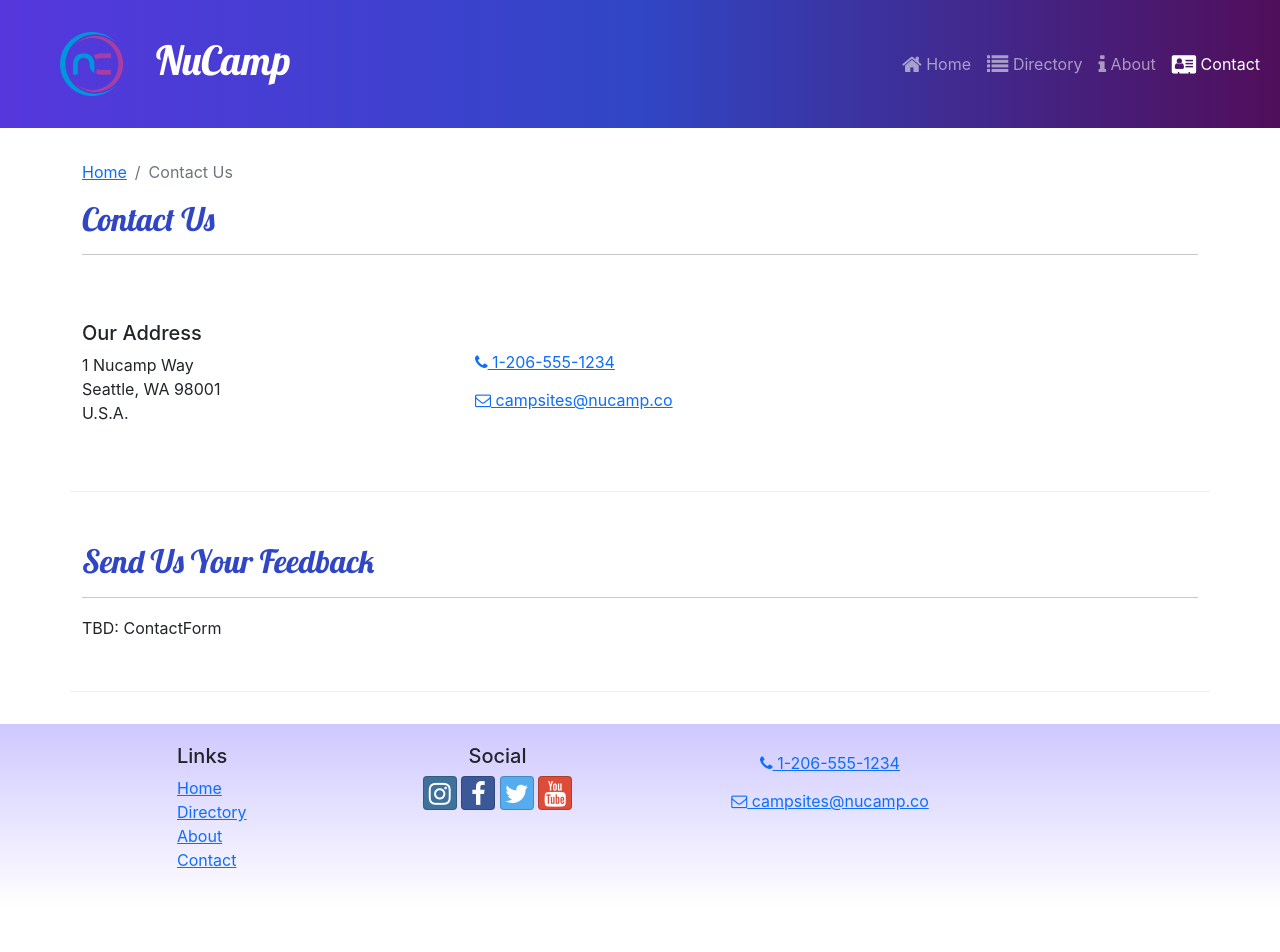
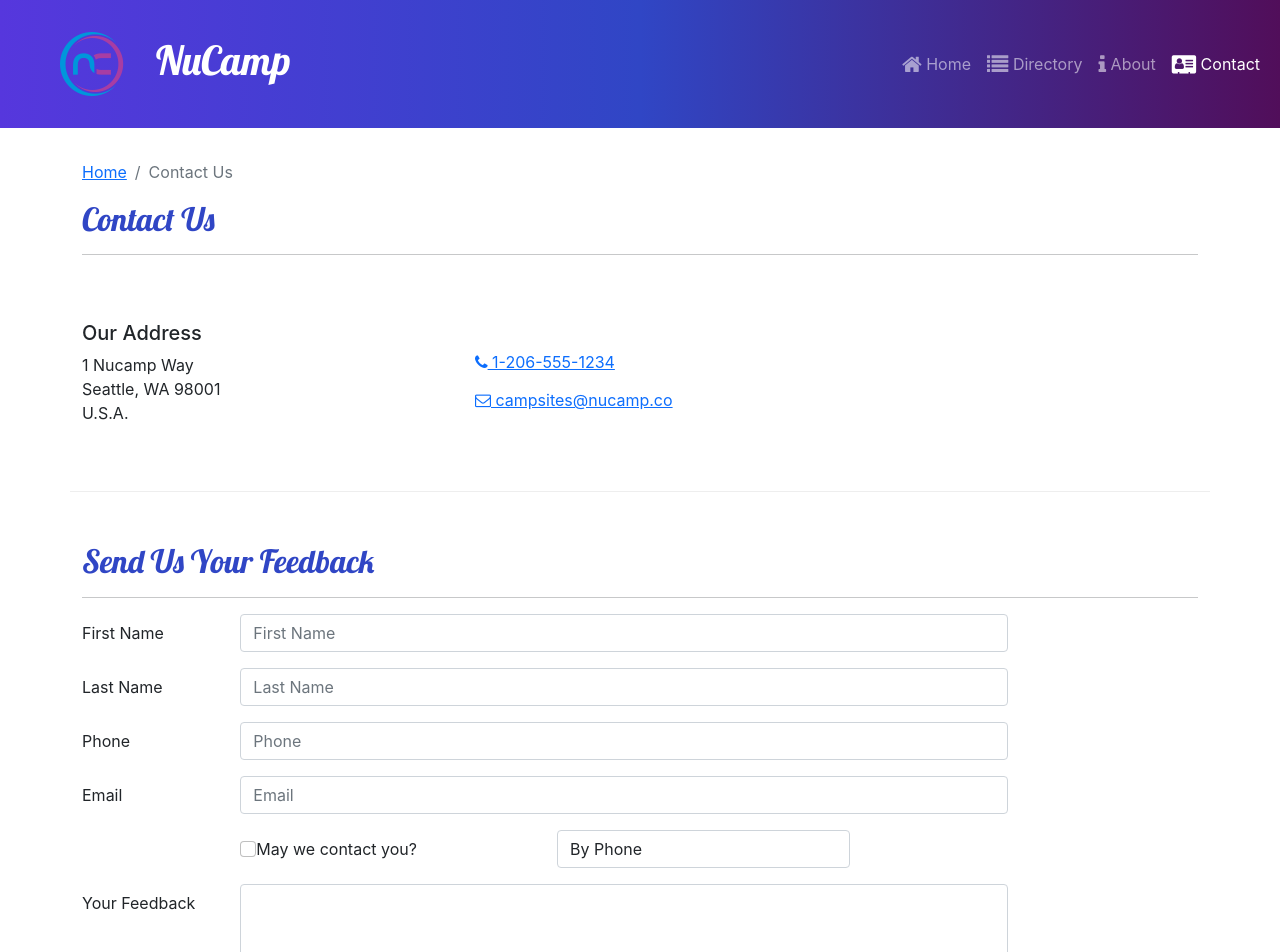
Before and after one commit to TravisLeonard/nucampsiteReact, a React (Create React App) app: page /contact in a window 1280 px wide. Shown: the top 952 px of the page. Before the commit the page ends 908 px from the top, so only its background shows below. Built offline with nearby package versions, Linux system fonts and the light colour scheme.

Commit message:
added part 1 and 2 of react from

```diff
--- /dev/null
+++ b/src/components/ContactForm.js
@@ -0,0 +1,108 @@
+import { Button, Label, Col, FormGroup } from 'reactstrap';
+import { Formik, Field, Form } from 'formik';
+
+const ContactForm = () => {
+    return (
+        <Formik
+            initialValues={{
+                firstName: '',
+                lastName: '',
+                phoneNum: '',
+                email: '',
+                agree: false,
+                contactType: 'By Phone',
+                feedback: ''
+            }}
+        >
+            <Form>
+                <FormGroup row>
+                    <Label htmlFor='firstName' md='2'>
+                        First Name
+                    </Label>
+                    <Col md='10'>
+                        <Field
+                            name='firstName'
+                            placeholder='First Name'
+                            className='form-control'
+                        />
+                    </Col>
+                </FormGroup>
+                <FormGroup row>
+                    <Label htmlFor='lastName' md='2'>
+                        Last Name
+                    </Label>
+                    <Col md='10'>
+                        <Field
+                            name='lastName'
+                            placeholder='Last Name'
+                            className='form-control'
+                        />
+                    </Col>
+                </FormGroup>
+                <FormGroup row>
+                    <Label htmlFor='phoneNum' md='2'>
+                        Phone
+                    </Label>
+                    <Col md='10'>
+                        <Field
+                            name='phoneNum'
+                            placeholder='Phone'
+                            className='form-control'
+                        />
+                    </Col>
+                </FormGroup>
+                <FormGroup row>
+                    <Label htmlFor='email' md='2'>
+                        Email
+                    </Label>
+                    <Col md='10'>
+                        <Field
+                            name='email'
+                            placeholder='Email'
+                            type='email'
+                            className='form-control'
+                        />
+                    </Col>
+                </FormGroup>
+                <FormGroup row>
+                    <Label check md={{ size: 4, offset: 2 }}>
+                        <Field
+                            name='agree'
+                            type='checkbox'
+                            className='form-check-input'
+                        />{''}
+                        May we contact you?
+                    </Label>
+                    <Col md='4'>
+                        <Field
+                            name='contactType'
+                            as='select'
+                            className='form-control'
+                        >
+                            <option>By Phone</option>
+                            <option>By Email</option>
+                        </Field>
+                    </Col>
+                </FormGroup>
+                <FormGroup row>
+                    <Label htmlFor='feedback' md='2'>
+                        Your Feedback
+                    </Label>
+                    <Col md='10'>
+                        <Field
+                            name='feedback'
+                            as='textarea'
+                            rows='12'
+                            className='form-control'
+                        />
+                    </Col>
+                </FormGroup>
+                <FormGroup row>
+                </FormGroup>
+            </Form>
+
+        </Formik>
+    )
+};
+
+export default ContactForm;
--- a/src/pages/ContactPage.js
+++ b/src/pages/ContactPage.js
@@ -1,5 +1,6 @@
 import { Container, Col, Row } from 'reactstrap';
 import SubHeader from '../components/SubHeader';
+import ContactForm from '../components/ContactForm';
 
 const ContactPage = () => {
     return (
@@ -41,7 +42,9 @@
                     <h2>Send Us Your Feedback</h2>
                     <hr />
                 </Col>
-                <Col md='10'>TBD: ContactForm</Col>
+                <Col md='10'>
+                    <ContactForm />
+                </Col>
             </Row>
         </Container>
     );
```
